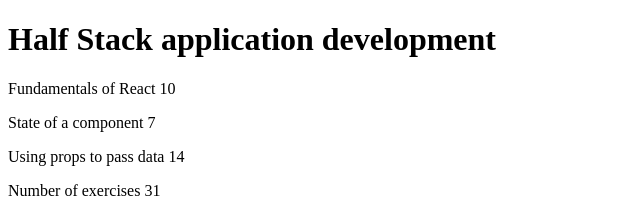
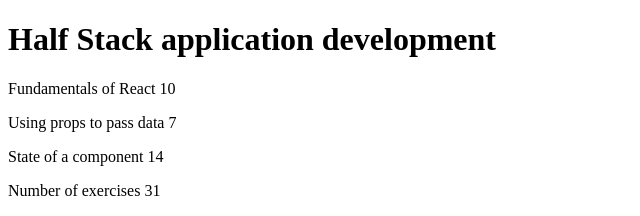
Before and after one commit to KyroC/FullStackOpen, a React (Create React App) app in the folder part1/courseinfo/: page / in a window 1280 px wide. Shown: the top 216 px of the page, without its empty margins (0-640 px from the left). Built offline with nearby package versions, Linux system fonts and the light colour scheme.

Commit message:
refactored components to use objects

```diff
--- a/part1/courseinfo/src/App.js
+++ b/part1/courseinfo/src/App.js
@@ -6,16 +6,16 @@ const Header = (props) => {
 const Part = (props) => {
   return(
   <p>
-    {props.part} {props.exercises}
+    {props.part.name} {props.part.exercises}
   </p>
   )
 }
 const Content = (props) => {
   return(
     <p>
-      <Part part={props.part1} exercises ={props.exercises1}/>
-      <Part part={props.part3} exercises ={props.exercises2}/>
-      <Part part={props.part2} exercises ={props.exercises3}/>
+      <Part part={props.part1}/>
+      <Part part={props.part2}/>
+      <Part part={props.part3}/>
     </p>
   )
 }
@@ -26,18 +26,24 @@ const Total = (props) => {
 }
 const App = () => {
   const course = 'Half Stack application development'
-  const part1 = 'Fundamentals of React'
-  const exercises1 = 10
-  const part2 = 'Using props to pass data'
-  const exercises2 = 7
-  const part3 = 'State of a component'
-  const exercises3 = 14
+  const part1 = {
+    name: 'Fundamentals of React',
+    exercises: 10
+  }
+  const part2 = {
+    name: 'Using props to pass data',
+    exercises: 7
+  }
+  const part3 = {
+    name: 'State of a component',
+    exercises: 14
+  }
 
   return (
     <div>
       <Header course={course} />
-      <Content part1={part1} exercises1={exercises1} part2={part2} exercises2={exercises2} part3={part3} exercises3={exercises3} />
-      <Total total={exercises1 + exercises2 + exercises3} />
+      <Content part1={part1} part2={part2} part3={part3}  />
+      <Total total={part1.exercises + part2.exercises + part3.exercises} />
     </div>
   )
 }
```
